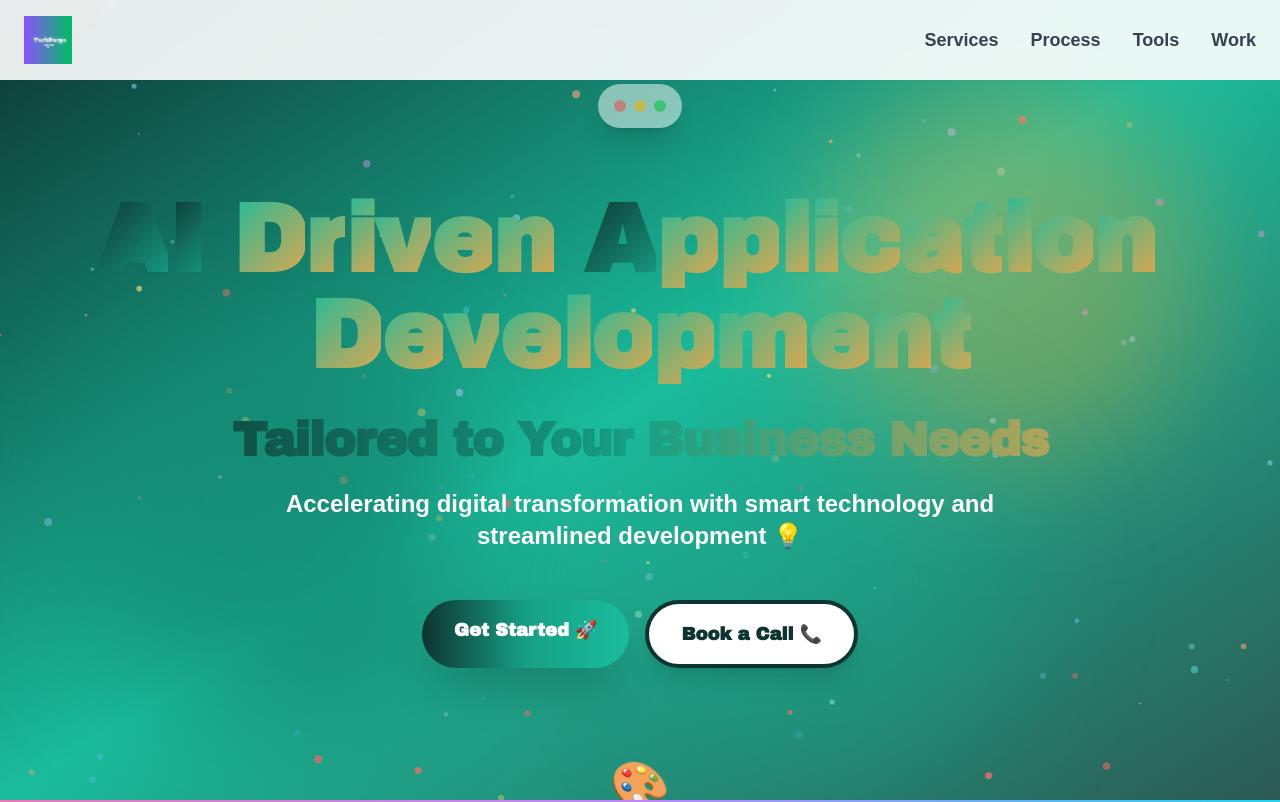
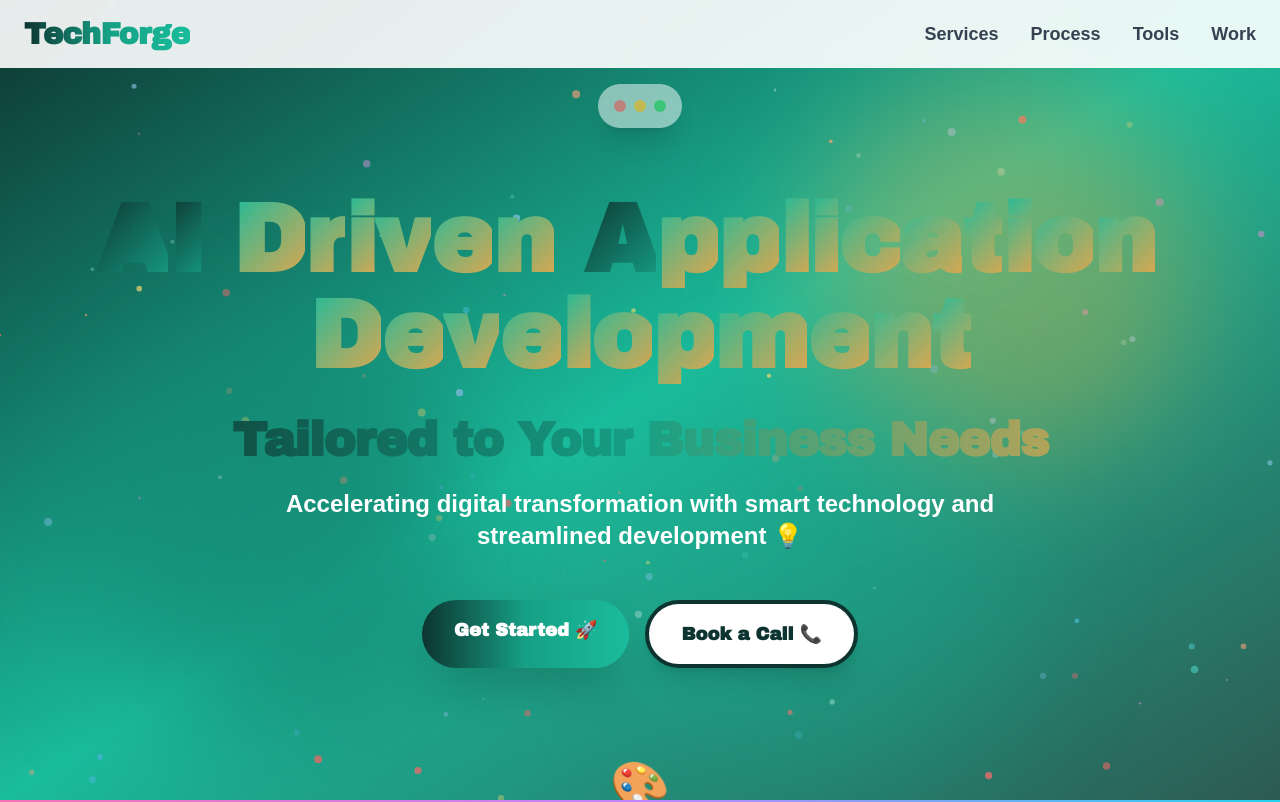
Before and after one commit to Vinaymahto808/techforce, a React (Create React App) app: page / in a window 1280 px wide. Shown: the top 802 px of the page. Built offline with nearby package versions, Linux system fonts and the light colour scheme; a web font is replaced by a local one.

Commit message:
Remove logo.png, revert to text logo

```diff
--- a/src/App.jsx
+++ b/src/App.jsx
@@ -100,13 +100,12 @@ const Navigation = () => {
       }`}
     >
       <div className="max-w-7xl mx-auto px-6 py-4 flex justify-between items-center">
-        <motion.a
-          href="#"
-          whileHover={{ scale: 1.1, rotate: [0, -5, 5, -5, 0] }}
-          className="cursor-pointer"
+        <motion.div
+          whileHover={{ scale: 1.05, rotate: [0, -5, 5, -5, 0] }}
+          className="text-3xl font-black tracking-tight cursor-pointer bg-gradient-to-r from-[#0D3430] via-[#16A085] to-[#1ABC9C] bg-clip-text text-transparent"
         >
-          <img src="/logo.png" alt="TechForge Logo" className="h-12 w-auto" />
-        </motion.a>
+          TechForge
+        </motion.div>
 
         <div className="hidden md:flex gap-8">
           {menuItems.map((item, i) => (
@@ -1279,14 +1278,6 @@ const Footer = () => {
           viewport={{ once: true }}
           className="text-center"
         >
-          <motion.a
-            href="#"
-            whileHover={{ scale: 1.1 }}
-            className="inline-block mb-6"
-          >
-            <img src="/logo.png" alt="TechForge" className="h-20 w-auto mx-auto" />
-          </motion.a>
-
           <motion.div
             animate={{ rotate: [0, 10, -10, 0] }}
             transition={{ repeat: Infinity, duration: 5 }}
```
